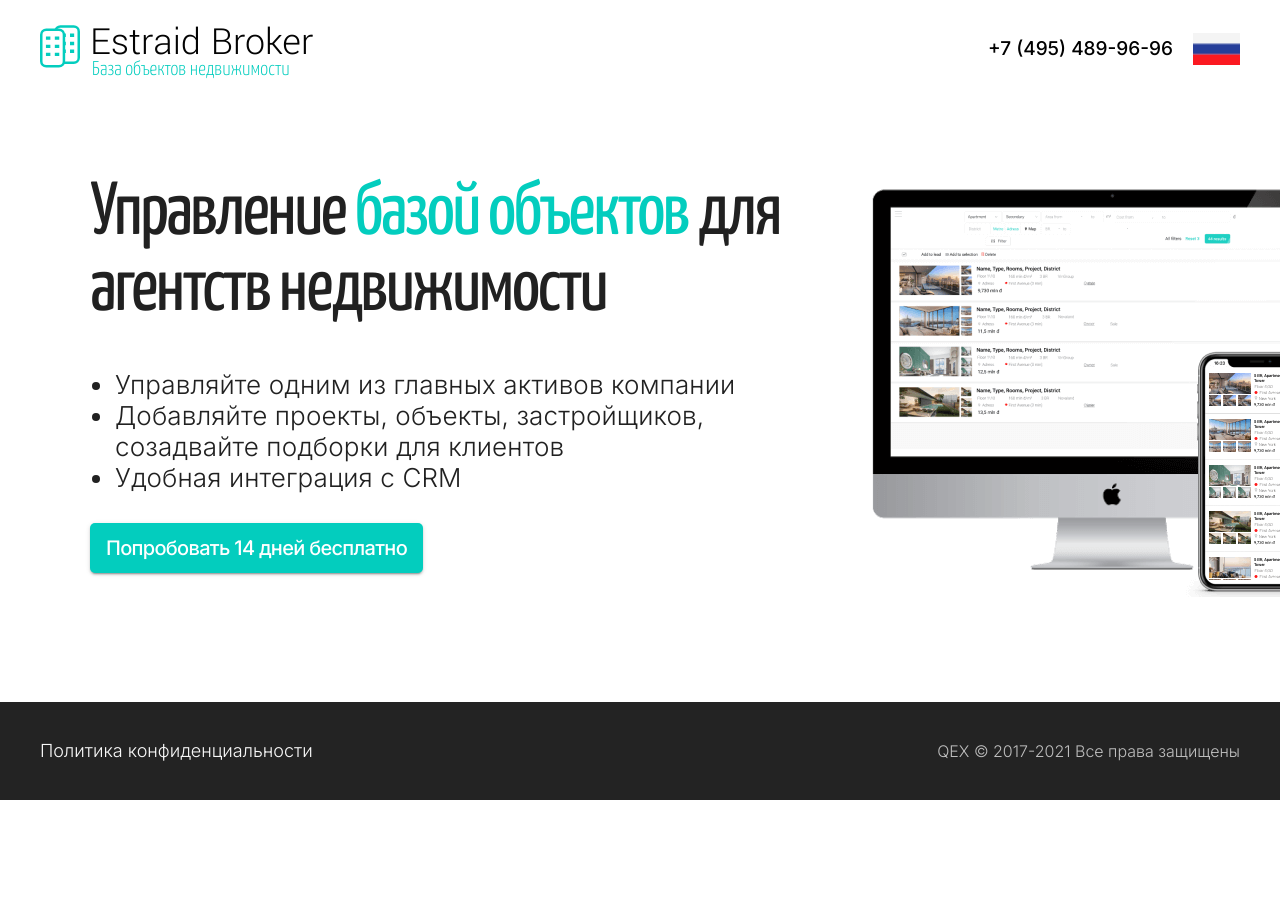
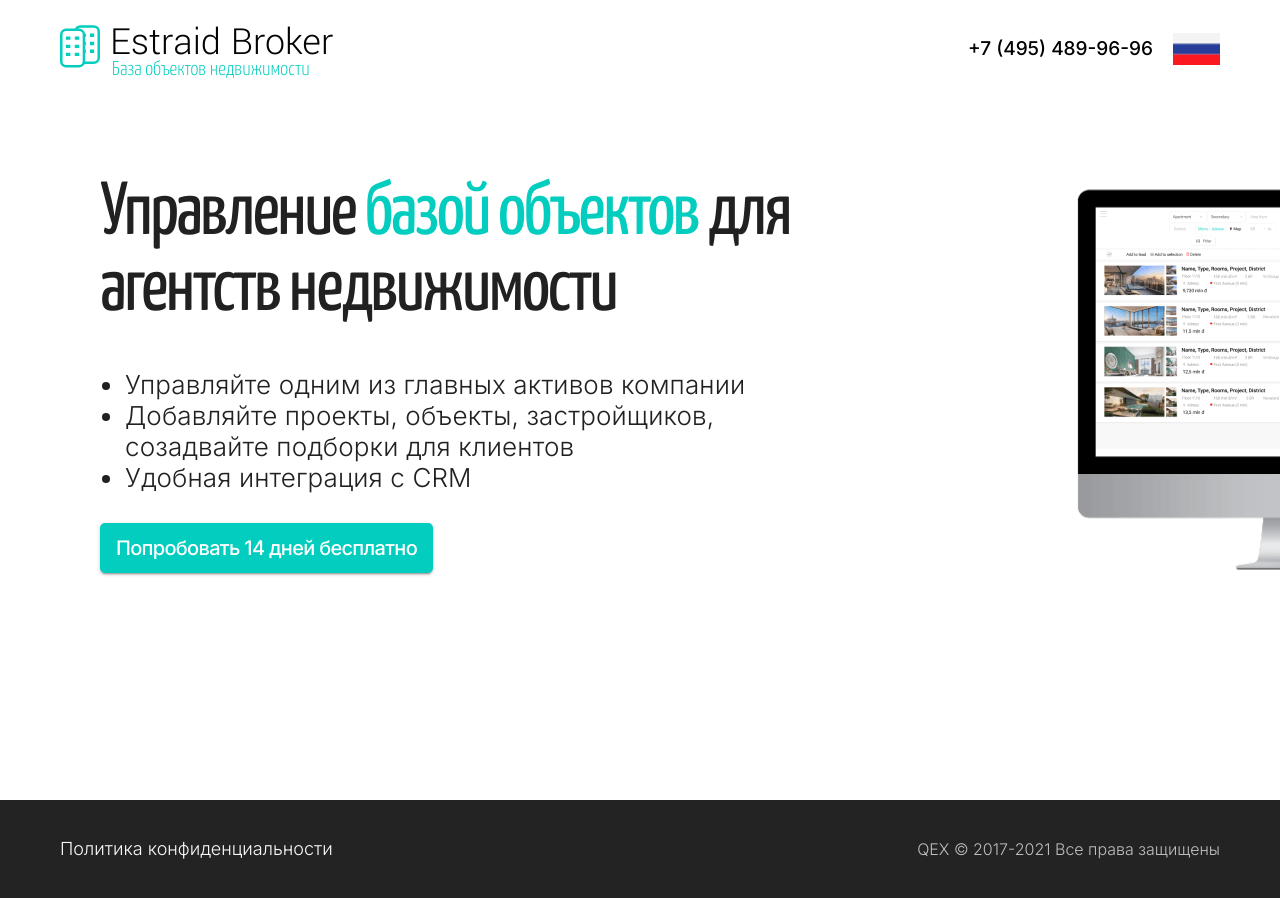
Before and after one commit to jwow777/estraid, a React app: page / in a window 1280 px wide. Before the commit the page ends 800 px from the top, so only its background shows below. Built offline with nearby package versions, Linux system fonts and the light colour scheme.

Commit message:
edit footer, main, header

```diff
--- a/src/components/Footer/Footer.css
+++ b/src/components/Footer/Footer.css
@@ -1,13 +1,16 @@
 .footer {
   background: #232323;
-  text-align: center;
-  padding: 40px;
 }
 
 .footer__container {
+  max-width: 1440px;
   display: flex;
   justify-content: space-between;
   align-items: center;
+  margin: auto;
+  box-sizing: border-box;
+  padding: 40px 60px;
+  text-align: center;
 }
 
 .footer__link {
@@ -33,13 +36,10 @@
 }
 
 @media screen and (max-width: 600px) {
-  .footer {
-    padding: 40px 20px;
-  }
-
   .footer__container {
     display: flex;
     flex-direction: column;
+    padding: 40px 20px;
   }
 
   .footer__link {
--- a/src/components/Header/Header.css
+++ b/src/components/Header/Header.css
@@ -1,5 +1,11 @@
-.header{
-  padding: 25px 40px;
+.header__container {
+  max-width: 1440px;
+  display: flex;
+  justify-content: space-between;
+  align-items: center;
+  margin: auto;
+  box-sizing: border-box;
+  padding: 25px 60px;
 }
 
 .header__logo-box {
@@ -76,7 +82,7 @@
 }
 
 @media screen and (max-width: 600px) {
-  .header {
+  .header__container {
     padding: 20px;
   }
 
@@ -100,6 +106,7 @@
   }
 
   .header__title::after {
+    bottom: -13px;
     font-size: 16px;
     line-height: 24px;
   }
--- a/src/components/Header/Header.js
+++ b/src/components/Header/Header.js
@@ -21,13 +21,8 @@ function Header() {
     setAnchorElLang(null);
   };
   return (
-    <Grid
-      container
-      component='header'
-      justify='space-between'
-      alignItems='center'
-      className='header'
-    >
+    <header>
+      <div className='header__container'>
         <div className='header__logo-box'>
           <Link to='/'>
             <img src={logo} alt='Estraid' className='header__logo'/>
@@ -65,7 +60,8 @@ function Header() {
             </MenuList>
           </Popover>
         </div>
-    </Grid>
+      </div>
+    </header>
   );
 }
 
--- a/src/components/Main/Main.css
+++ b/src/components/Main/Main.css
@@ -1,6 +1,8 @@
-.content {
-  padding: 80px 90px;
-  background-repeat: no-repeat;
+.main__container {
+  max-width: 1440px;
+  margin: auto;
+  box-sizing: border-box;
+  padding: 80px 100px;
 }
 
 .title {
@@ -33,6 +35,10 @@
 }
 
 @media screen and (max-width: 600px) {
+  .main__container {
+    padding: 0;
+  }
+
   .title {
     font-size: 40px;
     line-height: 40px;
--- a/src/components/Main/Main.js
+++ b/src/components/Main/Main.js
@@ -5,12 +5,13 @@ import phone from '../../images/main/phone.png';
 import './Main.css';
 
 const useStyles = makeStyles((theme) => ({
-  container: {
-    background: `url(${phone}) 1135px 250px no-repeat, url(${computer}) 870px 90px no-repeat`,
-    minHeight: 'calc(100vh - 195px)',
-    padding: '80px 90px',
+  main: {
+    background: `url(${phone}) 1350px 250px no-repeat, url(${computer}) 1075px 90px no-repeat`,
+    minHeight: 'calc(100vh - 97px)',
+    boxSizing: 'border-box',
     [theme.breakpoints.down('xs')]: {
       background: `url(${phone}) 120% 60px / 50% no-repeat, url(${computer}) 20px 50px / 65% no-repeat`,
+      minHeight: 'calc(100vh - 74px)',
       padding: '75% 20px 50px',
     },
   },
@@ -45,12 +46,8 @@ function Main({ openPopup }) {
   const classes = useStyles();
 
   return (
-    <Grid
-      container
-      component='main'
-      justify='space-between'
-      className={classes.container}
-    >
+    <main className={classes.main}>
+      <div className='main__container'>
         <div>
           <h1 className='title'>
             Управление&nbsp;
@@ -71,7 +68,8 @@ function Main({ openPopup }) {
             Попробовать 14 дней бесплатно
           </Button>
         </div>
-    </Grid>
+      </div>
+    </main>
   );
 }
 
--- a/src/index.css
+++ b/src/index.css
@@ -1,5 +1,4 @@
 .page {
-  max-width: 1440px;
   margin: auto;
 }
 
```
Also changed, not shown: 2 other files (tests, documents, lock files or other folders). Lines whose indentation alone changed are shown as unchanged.
